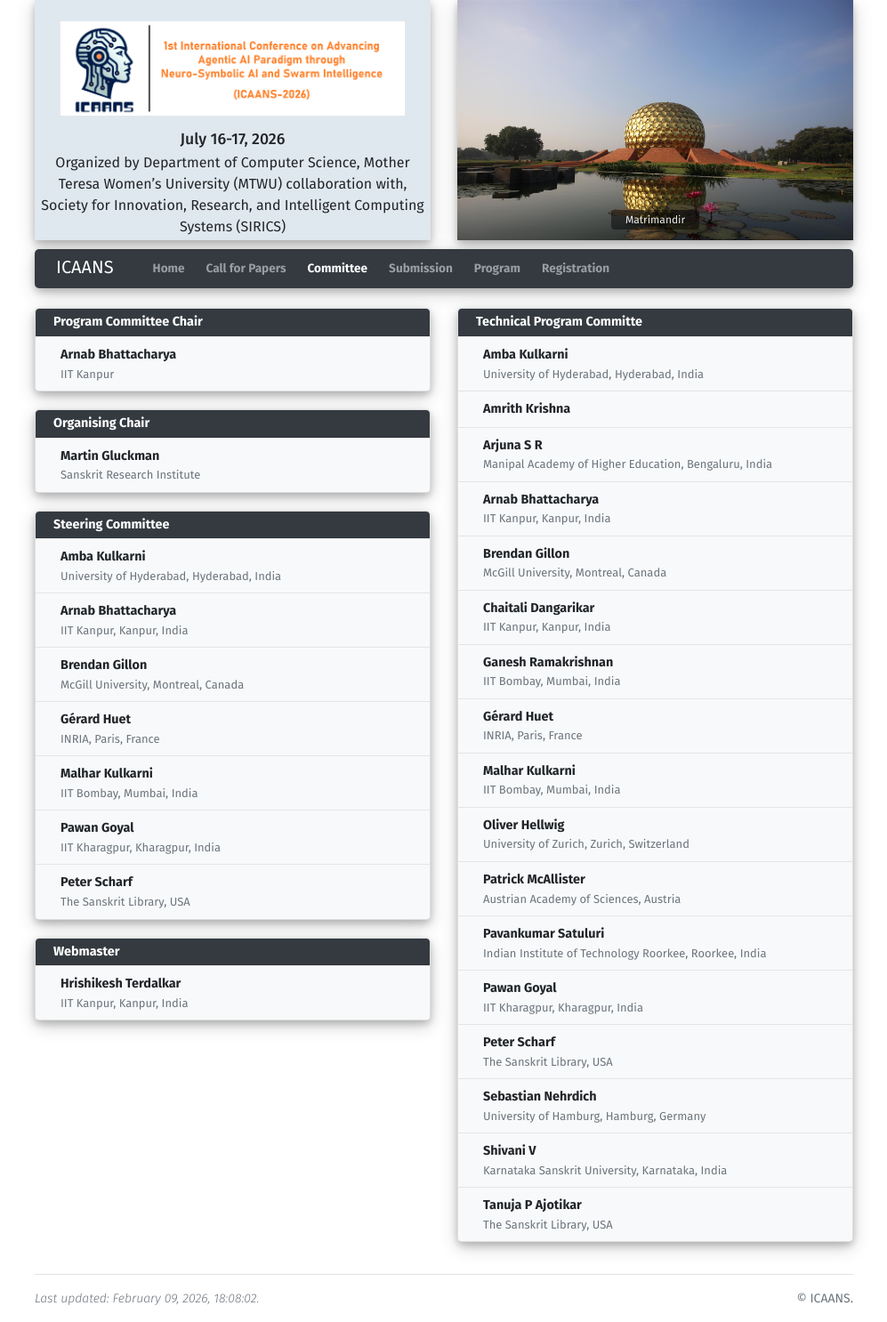
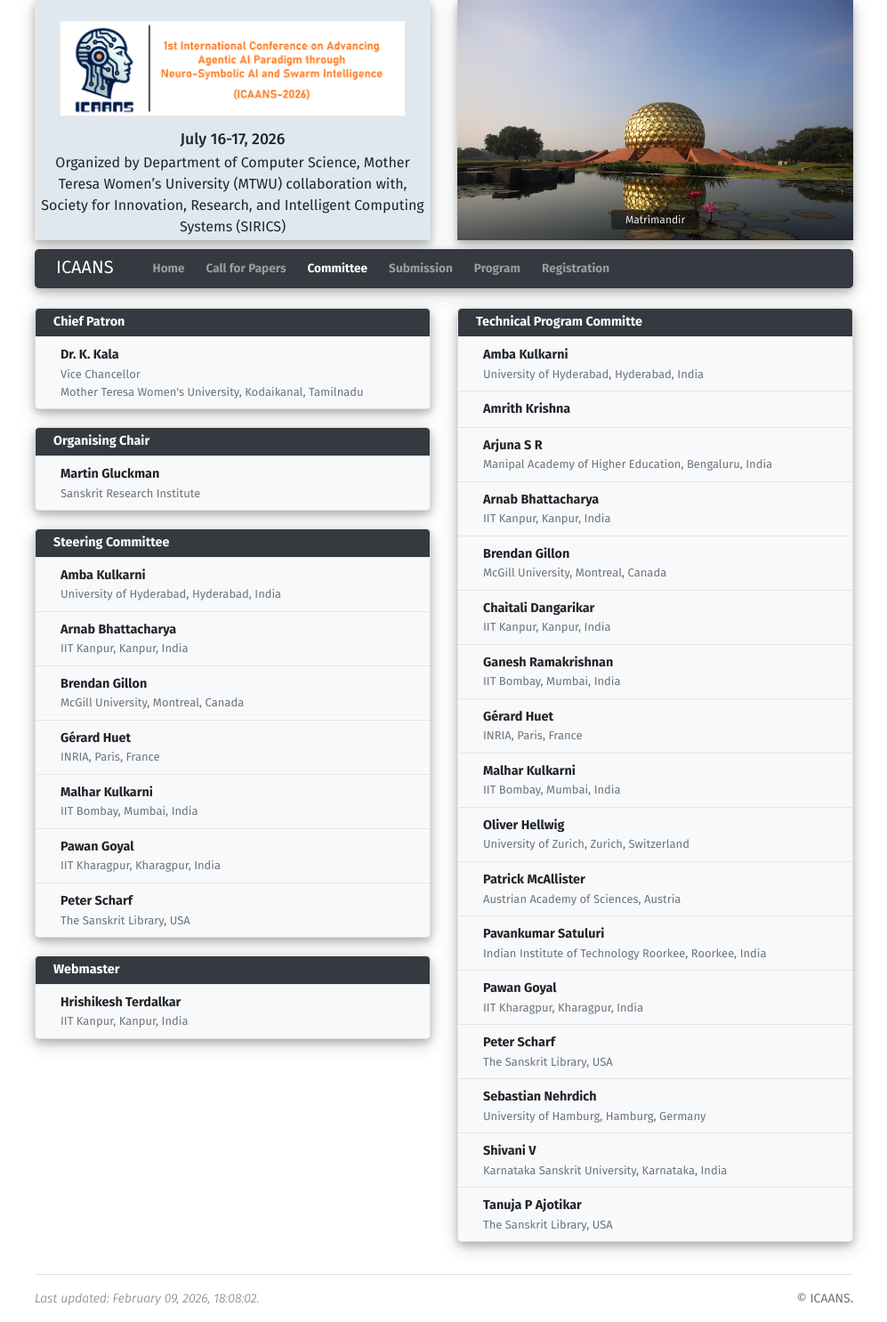
Before and after one commit to sravivarman/icaans_conf, a Jekyll site: the page built from organization.html, in a window 1280 px wide. Shown: the whole page at 89% size, without its empty margins (141-1138 px from the left). Built offline with Jekyll 4.4.1, drawn with Linux system fonts in a browser that asks for light colours.

Commit message:
Update organization.yml

```diff
--- a/_data/organization.yml
+++ b/_data/organization.yml
@@ -1,9 +1,9 @@
-- title: Program Committee Chair
+- title: Chief Patron
   column: 1
   members:
-  - name: Arnab Bhattacharya
-    org: IIT Kanpur
-    post: ""
+  - name: Dr. K. Kala
+    org: Mother Teresa Women's University, Kodaikanal, Tamilnadu
+    post: Vice Chancellor
 - title: Organising Chair
   column: 1
   members:
```
